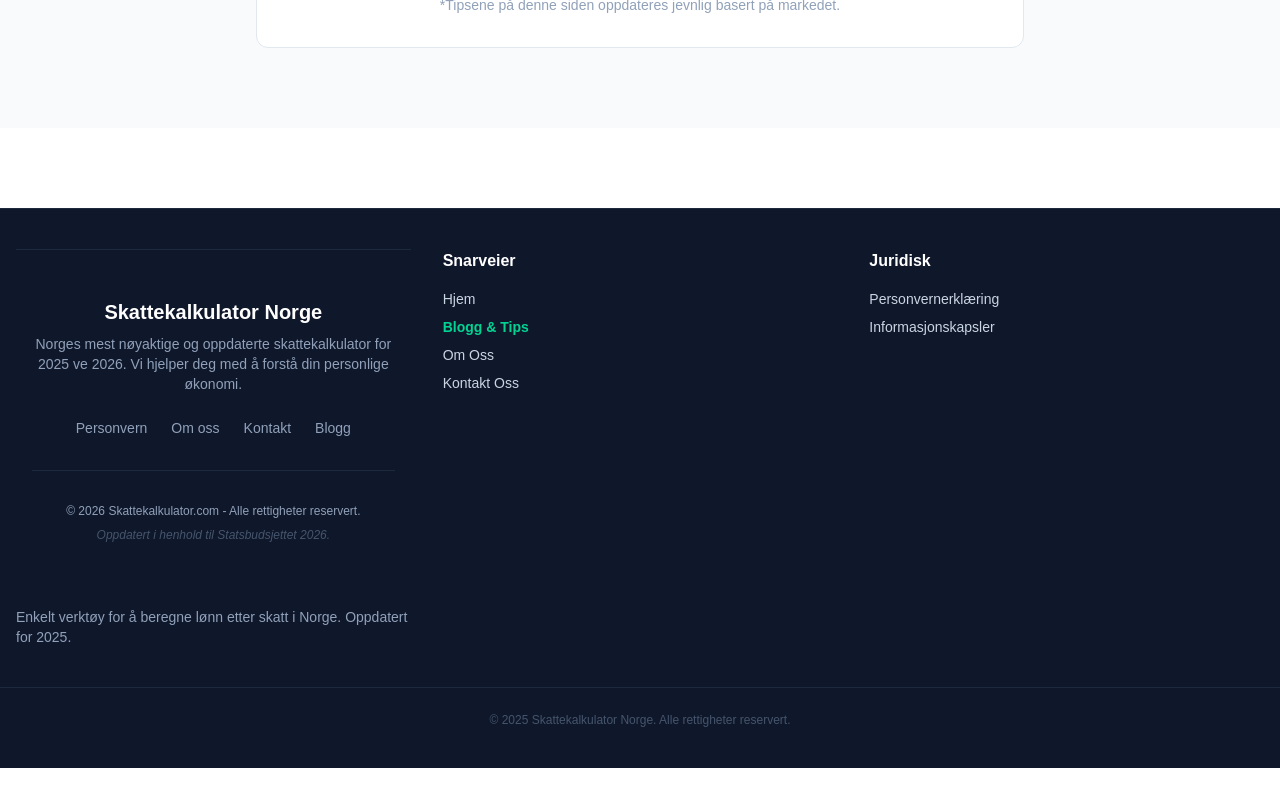
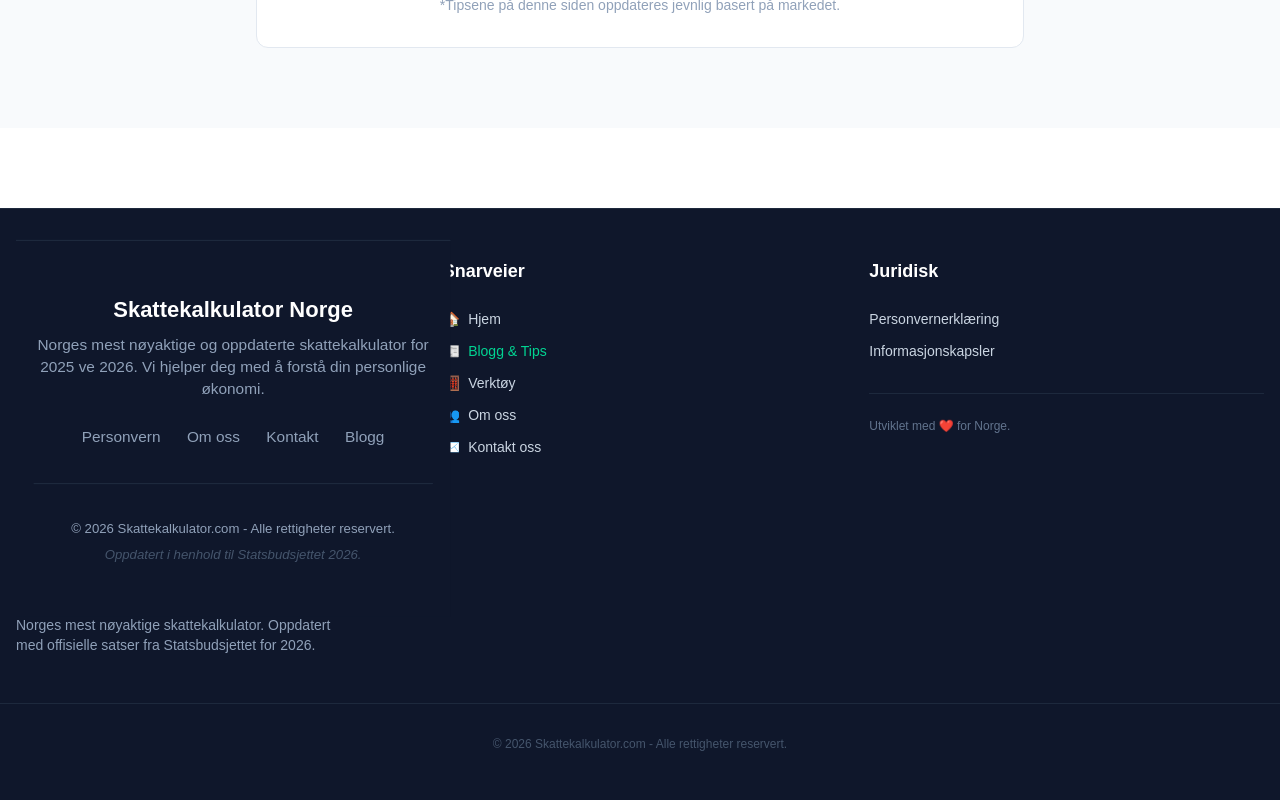
Before and after one commit to eyuphanbingol/norway-tax-calculator, a Next.js app: page /sparing in a window 1280 px wide. Shown: the part 982-1782 px from the top of the page. Before the commit the page ends 1750 px from the top, so only its background shows below. Built offline with nearby package versions, Linux system fonts and the light colour scheme.

Commit message:
Official 2026 Tax Engine and Deep SEO Content Integrated

```diff
--- a/src/components/Footer.js
+++ b/src/components/Footer.js
@@ -2,59 +2,84 @@ import Link from 'next/link';
 import Logo from './Logo';
 
 export default function Footer() {
-  const currentYear = new Date().getFullYear();
+  // Eğer yıl 2026'dan küçükse (2025 ise) otomatik 2026 göster, yoksa güncel yılı al.
+  const currentYear = new Date().getFullYear() < 2026 ? 2026 : new Date().getFullYear();
 
   return (
-    <footer className="bg-slate-900 text-slate-300 py-10 mt-20 border-t border-slate-800">
+    <footer className="bg-slate-900 text-slate-300 py-12 mt-20 border-t border-slate-800">
       <div className="container mx-auto px-4 grid grid-cols-1 md:grid-cols-3 gap-8 text-center md:text-left">
 
-        {/* Sol Taraf: Marka */}
+        {/* Sol Taraf: Marka ve Açıklama */}
         <div className="flex flex-col items-center md:items-start">
-          <div className="mb-4">
+          <div className="mb-4 scale-110 origin-left">
              <Logo color="text-white" />
           </div>
-          <p className="text-sm text-slate-400">
-            Enkelt verktøy for å beregne lønn etter skatt i Norge.
-            Oppdatert for {currentYear}.
+          <p className="text-sm text-slate-400 max-w-xs">
+            Norges mest nøyaktige skattekalkulator.
+            Oppdatert med offisielle satser fra Statsbudsjettet for {currentYear}.
           </p>
         </div>
 
         {/* Orta: Hızlı Linkler */}
         <div>
-          <h4 className="text-white font-semibold mb-4">Snarveier</h4>
-          <ul className="space-y-2 text-sm">
+          <h4 className="text-white font-bold mb-6 text-lg">Snarveier</h4>
+          <ul className="space-y-3 text-sm font-medium">
             <li>
-              <Link href="/" className="hover:text-emerald-400 transition">Hjem </Link>
+              <Link href="/" className="hover:text-emerald-400 transition flex items-center justify-center md:justify-start gap-2">
+                <span>🏠</span> Hjem
+              </Link>
             </li>
             <li>
-              <Link href="/blog" className="text-emerald-400 font-bold hover:text-emerald-300 transition">Blogg & Tips </Link>
+              <Link href="/blog" className="text-emerald-400 hover:text-emerald-300 transition flex items-center justify-center md:justify-start gap-2">
+                <span>📰</span> Blogg & Tips
+              </Link>
             </li>
             <li>
-              <Link href="/om-oss" className="hover:text-emerald-400 transition">Om Oss </Link>
+              <Link href="/verktoy" className="hover:text-emerald-400 transition flex items-center justify-center md:justify-start gap-2">
+                <span>🧮</span> Verktøy
+              </Link>
             </li>
             <li>
-              <Link href="/kontakt" className="hover:text-emerald-400 transition">Kontakt Oss </Link>
+              <Link href="/om-oss" className="hover:text-emerald-400 transition flex items-center justify-center md:justify-start gap-2">
+                <span>👥</span> Om oss
+              </Link>
+            </li>
+            <li>
+              <Link href="/kontakt" className="hover:text-emerald-400 transition flex items-center justify-center md:justify-start gap-2">
+                <span>✉️</span> Kontakt oss
+              </Link>
             </li>
           </ul>
         </div>
 
         {/* Sağ: Yasal */}
         <div>
-          <h4 className="text-white font-semibold mb-4">Juridisk </h4>
-          <ul className="space-y-2 text-sm">
+          <h4 className="text-white font-bold mb-6 text-lg">Juridisk</h4>
+          <ul className="space-y-3 text-sm font-medium">
             <li>
-              <Link href="/personvern" className="hover:text-emerald-400 transition">Personvernerklæring </Link>
+              <Link href="/personvern" className="hover:text-emerald-400 transition">
+                Personvernerklæring
+              </Link>
             </li>
             <li>
-              <Link href="/cookies" className="hover:text-emerald-400 transition">Informasjonskapsler </Link>
+              <Link href="/cookies" className="hover:text-emerald-400 transition">
+                Informasjonskapsler
+              </Link>
             </li>
           </ul>
+
+          <div className="mt-8 pt-6 border-t border-slate-800">
+             <p className="text-xs text-slate-500">
+               Utviklet med ❤️ for Norge.
+             </p>
+          </div>
         </div>
 
       </div>
 
-      <div className="text-center text-xs text-slate-600 mt-10 pt-6 border-t border-slate-800">
-        © {currentYear} Skattekalkulator Norge. Alle rettigheter reservert.
+      {/* En Alt: Copyright */}
+      <div className="text-center text-xs text-slate-600 mt-12 pt-8 border-t border-slate-800">
+        <p>© {currentYear} Skattekalkulator.com - Alle rettigheter reservert.</p>
       </div>
     </footer>
   );
```
